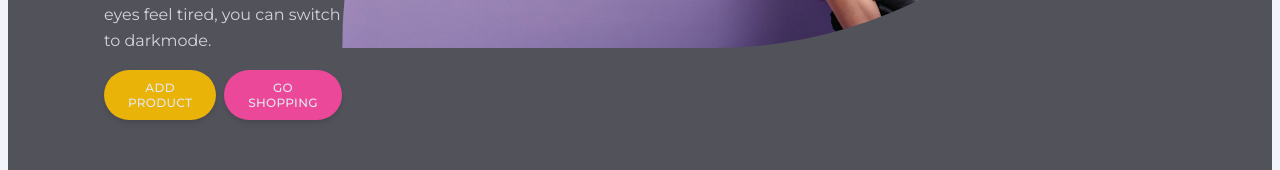
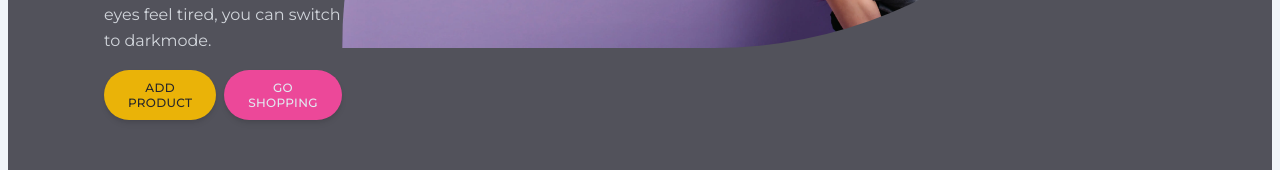
Before and after one commit to fikymar/eshop, a Next.js app: page / in a window 1280 px wide. Shown: the part 708-878 px from the top of the page. Built offline with nearby package versions, Linux system fonts and the light colour scheme.

Commit message:
contrast fix

```diff
--- a/src/pages/index.tsx
+++ b/src/pages/index.tsx
@@ -25,6 +25,7 @@ const Home: NextPage = () => {
 			<Head>
 				<title>{title}</title>
 				<link rel="icon" href="/favicon.ico" />
+				<meta name="description" content="Training project" />
 			</Head>
 
 			<div className="h-fit bg-zinc-600 py-4 px-4 md:py-10 xl:mx-2 2xl:rounded-tr-full 2xl:rounded-bl-full 2xl:rounded-tl-lg 2xl:px-20">
@@ -47,7 +48,7 @@ const Home: NextPage = () => {
 						</p>
 						<div className="flex justify-start gap-2 md:justify-center lg:justify-start">
 							<Link href={routes.addItem}>
-								<Button value="Add product" bgColor="bg-yellow-500" />
+								<Button value="Add product" bgColor="bg-yellow-500" addClass="text-zinc-800" />
 							</Link>
 
 							<Link href={routes.products}>
```
